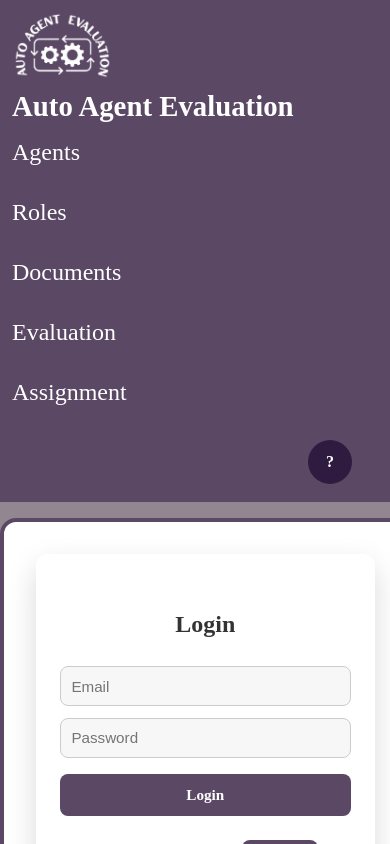
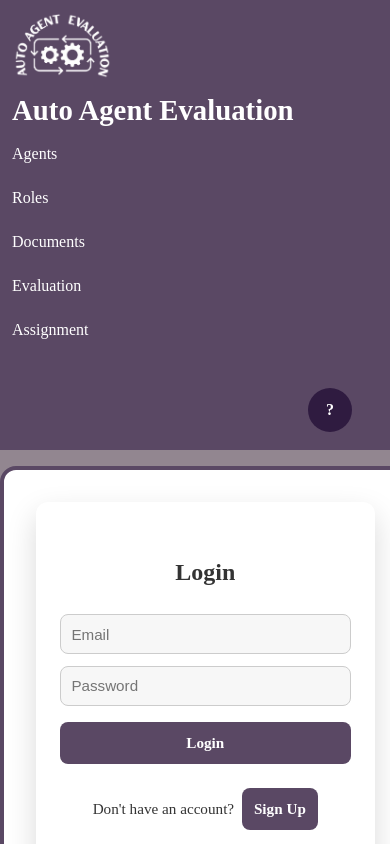
Before and after one commit to ppurple12/Summer2025, a React (Vite) app in the folder agent_evaluation_nlp/frontend/: page /login in a window 390 px wide. Shown: the top 844 px of the page. Built offline with nearby package versions, Linux system fonts and the light colour scheme.

Commit message:
Update app.css

```diff
--- a/agent_evaluation_nlp/frontend/src/styles/app.css
+++ b/agent_evaluation_nlp/frontend/src/styles/app.css
@@ -236,35 +236,38 @@ footer.footer-section {
     flex-direction: column;
     align-items: flex-start;
     padding: 12px;
-    gap: 0.5rem;
+    gap: 1rem;
   }
 
   .navbar-left {
     flex-direction: column;
     align-items: flex-start;
-    gap: 0.25rem;
     width: 100%;
   }
 
   .title-section {
-    font-size: 1.5rem;
+    width: 100%;
   }
 
   .nav-links {
     flex-direction: column;
-    align-items: flex-start;
     width: 100%;
-    gap: 0.5rem;
+    gap: 0.25rem;
+    margin-top: 0.5rem;
   }
 
   .nav-link {
+    padding: 8px 0;
     width: 100%;
-    display: block;
-    padding: 8px 0;
   }
 
   .navbar-right {
     align-self: flex-end;
+    margin-top: 1rem;
+  }
+
+  .app-title {
+    font-size: 1.5rem;
     margin-top: 0.5rem;
   }
 
```
